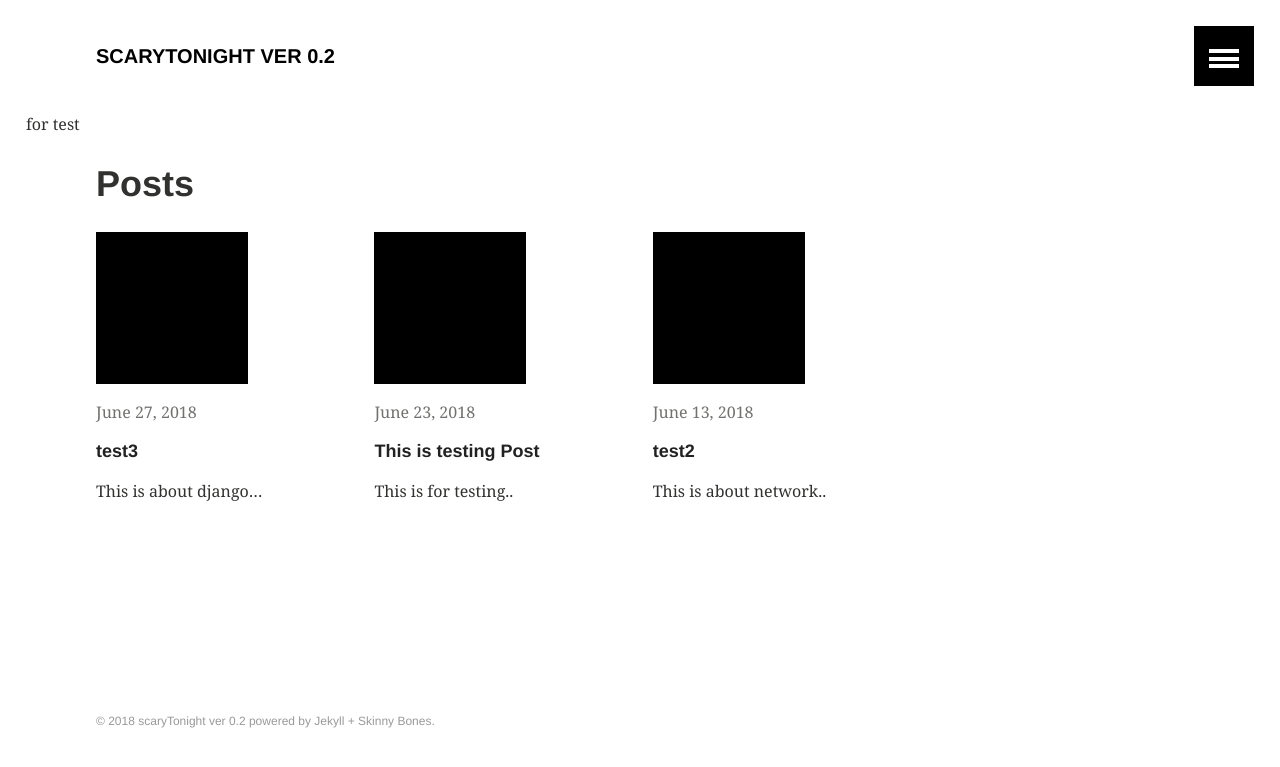
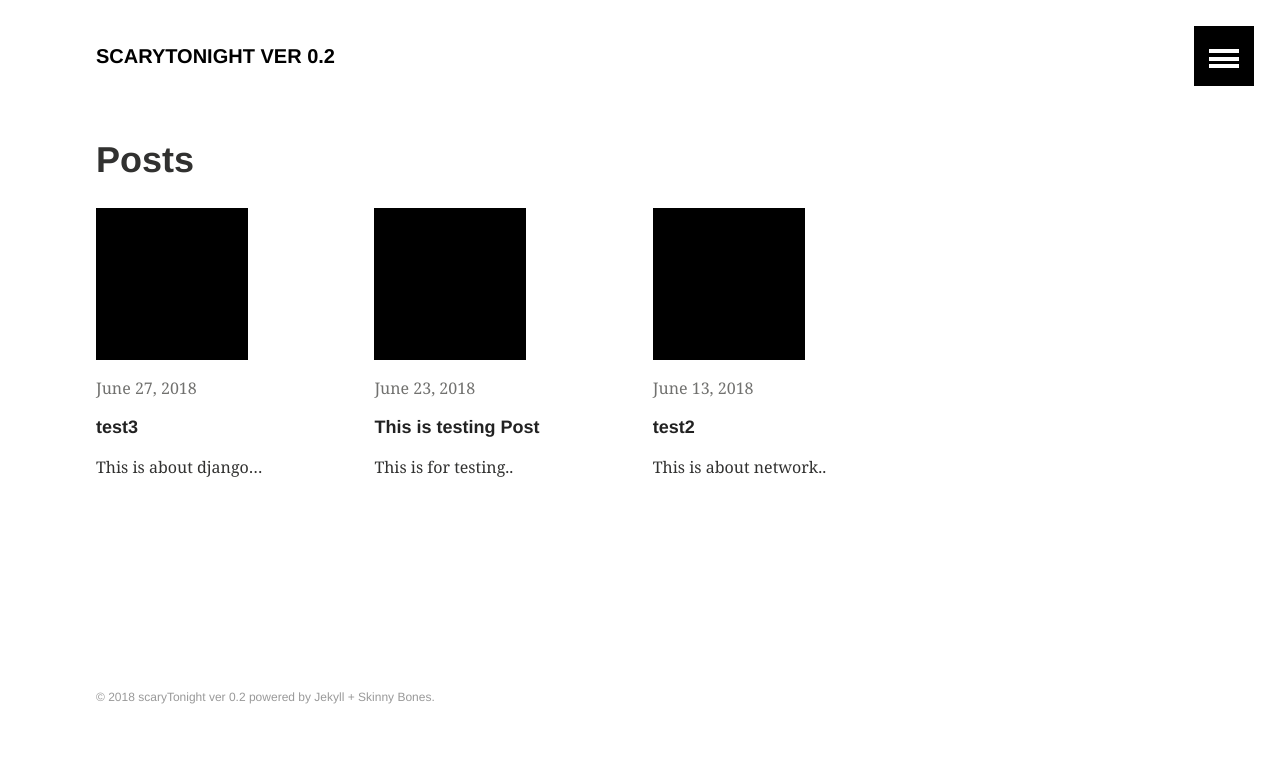
Before and after one commit to KisungKim/s, a Jekyll site: the page built from index.md, in a window 1280 px wide. Shown: the top 767 px of the page. Built offline with Jekyll 4.4.1, drawn with Linux system fonts in a browser that asks for light colours.

Commit message:
test nav

```diff
--- a/_layouts/archive.html
+++ b/_layouts/archive.html
@@ -1,11 +1,6 @@
 ---
 layout: default
 ---
-<nav id="js-menu" role="navigation">
-<ul class="menu-item">
-<li>for test</li>
-</ul>
-</nav>
 <div id="main" role="main">
 	<div class="wrap">
 		{% if page.image.feature %}
```
